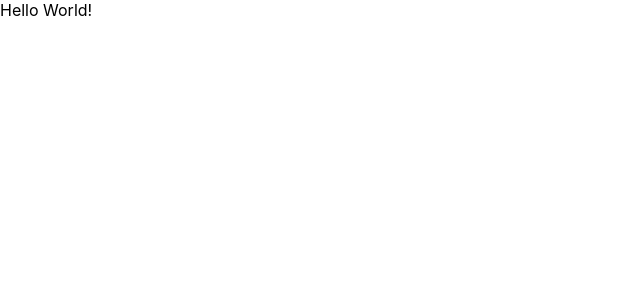
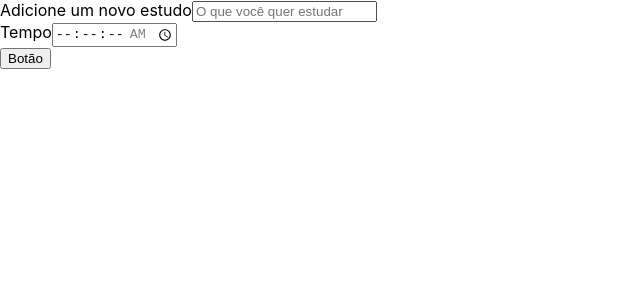
Before and after one commit to jcmagalhaess/alura-studies, a React (Create React App) app: page / in a window 1280 px wide. Shown: the top 300 px of the page, without its empty margins (0-640 px from the left). Built offline with nearby package versions, Linux system fonts and the light colour scheme.

Commit message:
feat: creating react components

```diff
--- a/public/index.html
+++ b/public/index.html
@@ -10,34 +10,11 @@
       content="Web site created using create-react-app"
     />
     <link rel="apple-touch-icon" href="%PUBLIC_URL%/logo192.png" />
-    <!--
-      manifest.json provides metadata used when your web app is installed on a
-      user's mobile device or desktop. See https://developers.google.com/web/fundamentals/web-app-manifest/
-    -->
     <link rel="manifest" href="%PUBLIC_URL%/manifest.json" />
-    <!--
-      Notice the use of %PUBLIC_URL% in the tags above.
-      It will be replaced with the URL of the `public` folder during the build.
-      Only files inside the `public` folder can be referenced from the HTML.
-
-      Unlike "/favicon.ico" or "favicon.ico", "%PUBLIC_URL%/favicon.ico" will
-      work correctly both with client-side routing and a non-root public URL.
-      Learn how to configure a non-root public URL by running `npm run build`.
-    -->
-    <title>React App</title>
+    <title>Alura Studies</title>
   </head>
   <body>
     <noscript>You need to enable JavaScript to run this app.</noscript>
     <div id="root"></div>
-    <!--
-      This HTML file is a template.
-      If you open it directly in the browser, you will see an empty page.
-
-      You can add webfonts, meta tags, or analytics to this file.
-      The build step will place the bundled scripts into the <body> tag.
-
-      To begin the development, run `npm start` or `yarn start`.
-      To create a production bundle, use `npm run build` or `yarn build`.
-    -->
   </body>
 </html>
--- a/src/App.tsx
+++ b/src/App.tsx
@@ -1,8 +1,9 @@
+import Form from './components/Form';
 
 function App() {
   return (
     <div className="App">
-      Hello World!
+      <Form />
     </div>
   );
 }
--- /dev/null
+++ b/src/components/Button/index.tsx
@@ -0,0 +1,11 @@
+import React from 'react';
+
+class Button extends React.Component {
+    render() {
+        return (
+            <button>Botão</button>
+        )
+    }
+}
+
+export default Button;
--- /dev/null
+++ b/src/components/Form/index.tsx
@@ -0,0 +1,22 @@
+import React from 'react';
+import Button from './../Button';
+
+class Form extends React.Component {
+    render() {
+        return (
+            <form action="">
+                <div className="row">
+                    <label htmlFor="tarefa">Adicione um novo estudo</label>
+                    <input type="text" name="tarefa" id="tarefa" placeholder="O que você quer estudar" required />
+                </div>
+                <div className="row">
+                    <label htmlFor="tempo">Tempo</label>
+                    <input type="time" step="1" name="tempo" id="tempo" min="00:00:00" max="01:30:00" required />
+                </div>
+                <Button />
+            </form>
+        )
+    }
+}
+
+export default Form;
```
